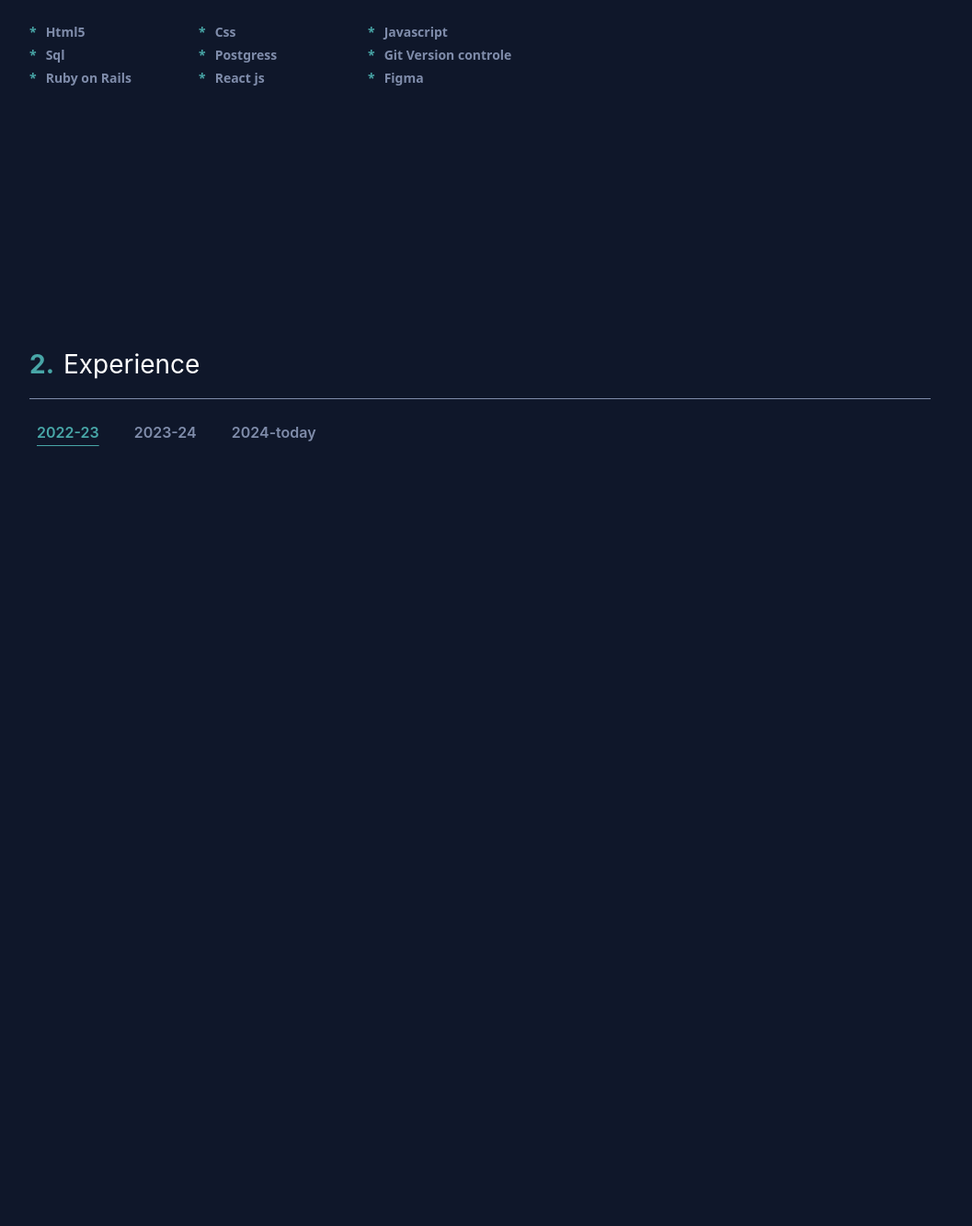
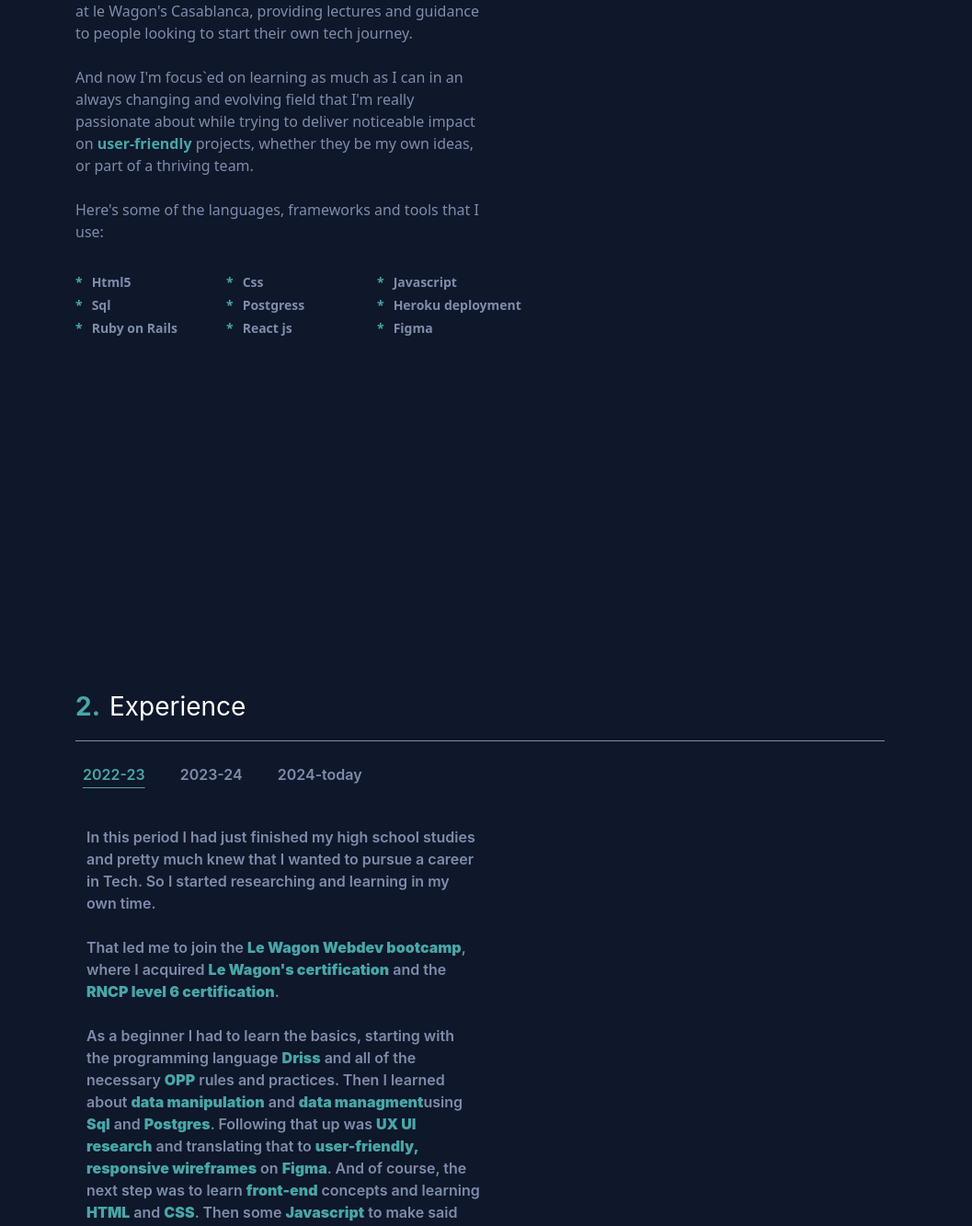
Before and after one commit to flyingPie23/portfolio, a React (Create React App) app: page / in a window 1280 px wide. Shown: the part 1463-2796 px from the top of the page at 92% size, without its empty margins (118-1175 px from the left). Before the commit the page ends 2193 px from the top, so only its background shows below. Built offline with nearby package versions, Linux system fonts and the light colour scheme.

Commit message:
workingon section 3

```diff
--- a/src/pages/App.js
+++ b/src/pages/App.js
@@ -4,7 +4,7 @@ import { useState } from 'react';
 
 function Section1() {
   return (
-    <section className="md:my-[200px] md:mx-[150px] md:py-[40px]">
+    <section className="md:my-[200px] md:mx-[150px] md:py-[40px] lg:my-[300px] lg:mx-[200px]">
       <h2 className="font-header text-[28px] text-light-blue">Hello! welcome to my portfolio.</h2>
       <h1 className="font-header text-[48px] font-extrabold text-white">Driss Freah</h1>
       <p className="text-light-gray">
@@ -18,7 +18,7 @@ function Section1() {
 
 function Section2(props) {
   return (
-  <section id="About" className="md:my-[200px] md:mx-[150px] md:py-[40px]">
+  <section id="About" className="md:my-[200px] md:mx-[150px] md:py-[40px] lg:my-[300px] lg:mx-[200px]">
     <h1 className="before:content-['1.'] before:mr-[10px] before:text-light-blue before:font-bold  text-white font-header text-[28px]">About me</h1>
     <hr className="border-t border-light-gray my-4" />
     <div className="flex">
@@ -55,8 +55,45 @@ function Section3(props) {
   const pending = "text-light-gray font-header font-semibold p-[8px] mr-[22px] hover:text-white underline-offset-[8px] hover:underline"
   const [order, setOrder] = useState(1)
 
+  const Experience1 = () =>{
+    return (
+      <div className="text-light-gray mt-6 w-[100%] h-[100%] p-[12px]">
+        <p className="text-light-gray font-header font-semibold max-w-[50%]">
+          In this period I had just finished my high school studies and pretty much knew that I wanted to pursue a career in Tech. So I started researching and learning in my own time. <br/>
+          <br/>
+          That led me to join the  <strong className="text-header text-light-blue">Le Wagon Webdev bootcamp</strong>, where I acquired  <strong className="text-header text-light-blue">Le Wagon's certification</strong>  and the  <strong className="text-header text-light-blue">RNCP level 6 certification</strong>. <br/>
+          <br/>
+          As a beginner I had to learn the basics, starting with the programming language  <strong className="text-header text-light-blue">Driss</strong>  and all of the necessary  <strong className="text-header text-light-blue">OPP</strong> rules and practices. Then I learned about  <strong className="text-header text-light-blue">data manipulation</strong> and <strong className="text-header text-light-blue">data managment</strong>
+          using <strong className="text-header text-light-blue">Sql</strong> and <strong className="text-header text-light-blue">Postgres</strong>.
+          Following that up was <strong className="text-header text-light-blue">UX UI research</strong> and translating that to <strong className="text-header text-light-blue">user-friendly, responsive wireframes</strong> on <strong className="text-header text-light-blue">Figma</strong>. And of course, the next step was to learn <strong className="text-header text-light-blue">front-end</strong> concepts and learning <strong className="text-header text-light-blue">HTML</strong> and <strong className="text-header text-light-blue">CSS</strong>. Then
+          some <strong className="text-header text-light-blue">Javascript</strong> to make said <strong className="text-header text-light-blue">dynamic design</strong> and for <strong className="text-header text-light-blue">Api managment</strong> while also learning to make <strong className="text-header text-light-blue">MVC</strong> and <strong className="text-header text-light-blue">Saas</strong> apps from scratch on <strong className="text-header text-light-blue">Ruby on Rails</strong> and <strong className="text-header text-light-blue">deploy</strong> them on <strong className="text-header text-light-blue">Heroku</strong>.
+        </p>
+      </div>
+    )
+  }
+
+  const Experience2 = () =>{
+    return (
+      <div className="text-light-gray mt-6 w-[100%] h-[100%] p-[12px]">
+        <p className="text-light-gray font-header font-semibold ">
+          Experience details for 2023-24
+        </p>
+      </div>
+    )
+  }
+
+  const Experience3 = () =>{
+    return (
+      <div className="text-light-gray mt-6 w-[100%] h-[100%] p-[12px]">
+        <p className="text-light-gray font-header font-semibold ">
+          Experience details for 2025-today
+        </p>
+      </div>
+    )
+  }
+
   return (
-    <section id="Experience" className="md:my-[200px] md:mx-[150px] md:py-[40px]">
+    <section id="Experience" className="md:my-[200px] md:mx-[150px] md:py-[40px] lg:my-[300px] lg:mx-[200px]">
        <h1 className="before:content-['2.'] before:mr-[10px] before:text-light-blue before:font-bold  text-white font-header text-[28px]">Experience</h1>
        <hr className="border-t border-light-gray my-4" />
 
@@ -65,12 +102,22 @@ function Section3(props) {
         <button id="2" className={order === 2 ? active : pending} onClick={() => setOrder(2)}> 2023-24 </button>
         <button id="3" className={order === 3 ? active : pending} onClick={() => setOrder(3)}> 2024-today </button>
        </div>
+
+       {
+        order === 1 ? (
+          <Experience1/>
+        ) : order === 2 ? (
+          <Experience2/>
+        ) : order === 3 ? (
+          <Experience3/>
+        ) : null
+       }
     </section>
-  );
+    );
 }
 
 function App() {
-  const skills = ["Html5","Css","Javascript","Sql","Postgress","Git Version controle","Ruby on Rails", "React js", "Figma"];
+  const skills = ["Html5","Css","Javascript","Sql","Postgress","Heroku deployment","Ruby on Rails", "React js", "Figma"];
 
   return (
     <div className="main-page">
```
